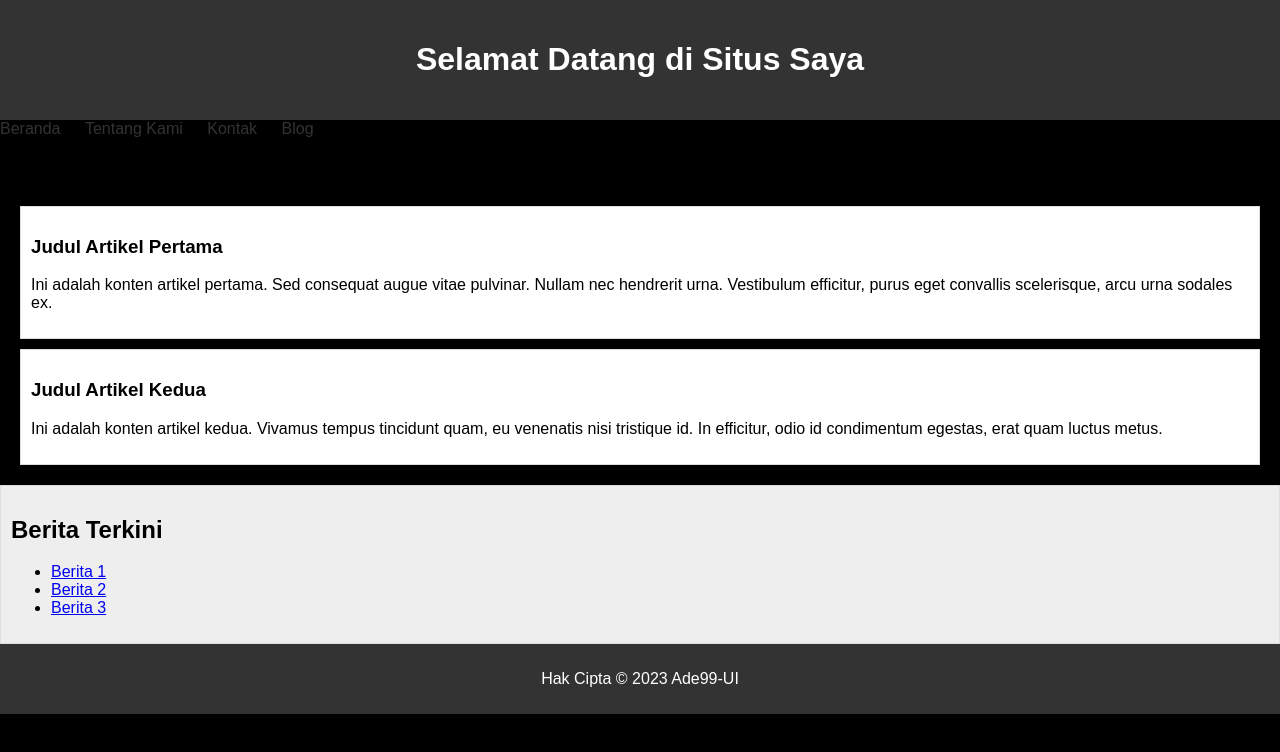
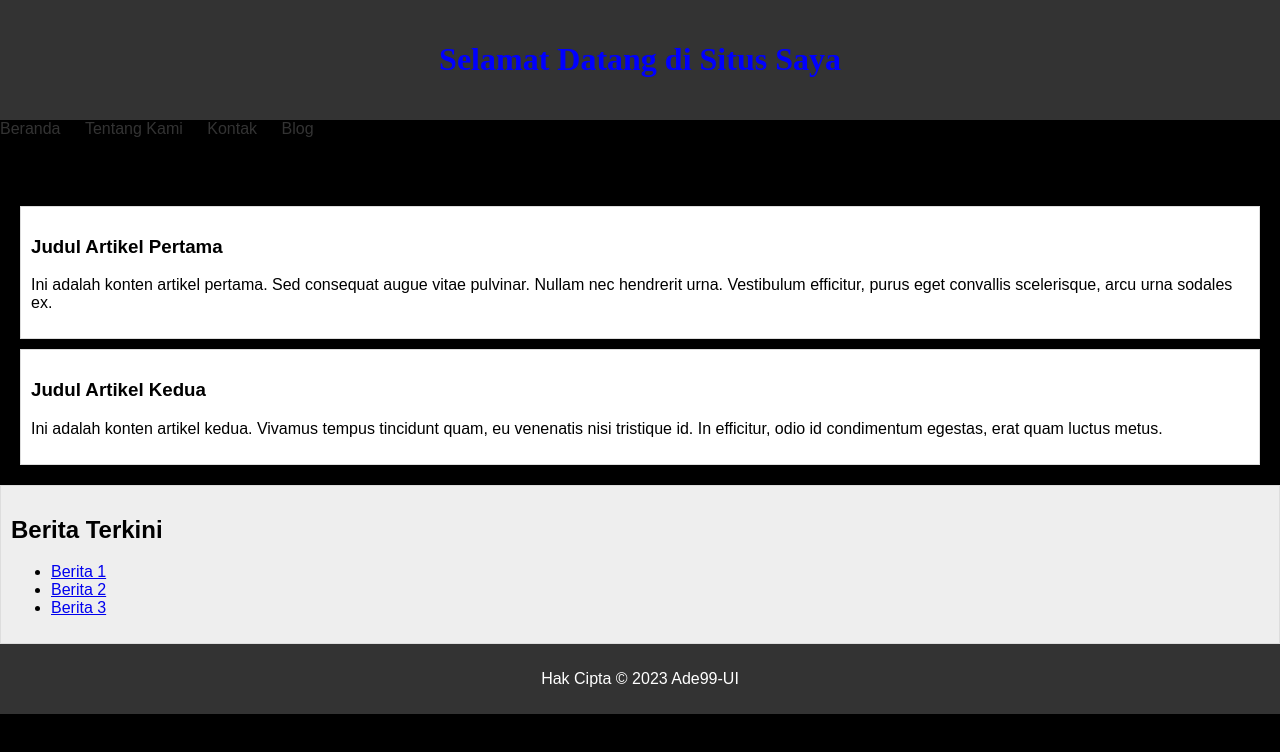
Before and after one commit to ade99-ui/ade99-ui.github.io, a plain HTML site: page index.html in a window 1280 px wide. Drawn offline with Linux system fonts and the light colour scheme.

Commit message:
Update styles.css

```diff
--- a/styles.css
+++ b/styles.css
@@ -14,6 +14,9 @@ header {
     text-align: center;
     padding: 20px;
 }
+h1 { font-family: mobospace;
+    color: blue;
+   }
 
 nav ul {
     list-style: none;
```
